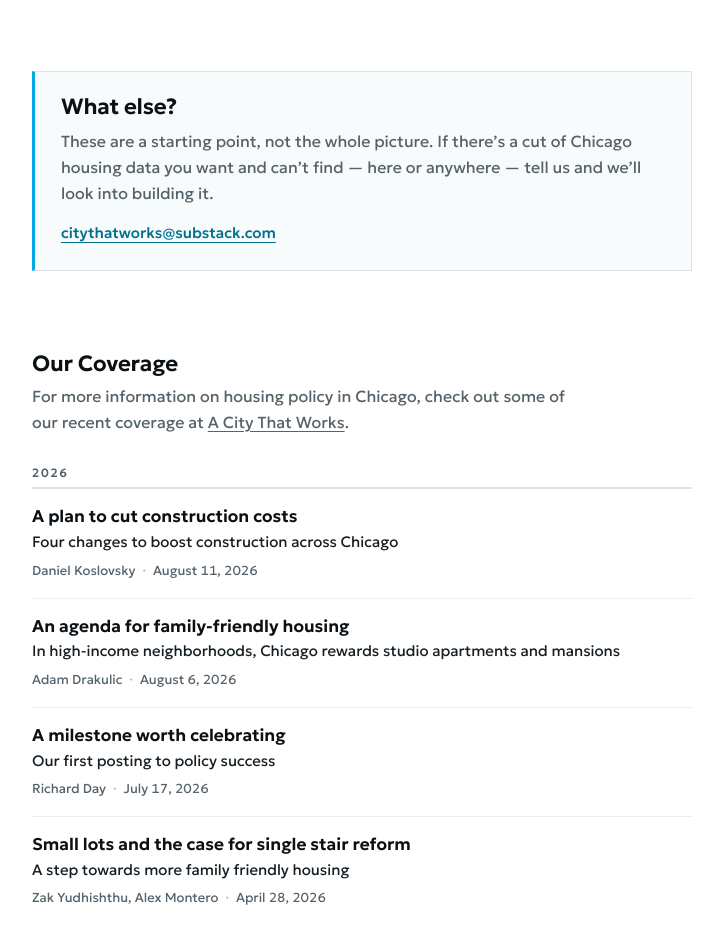
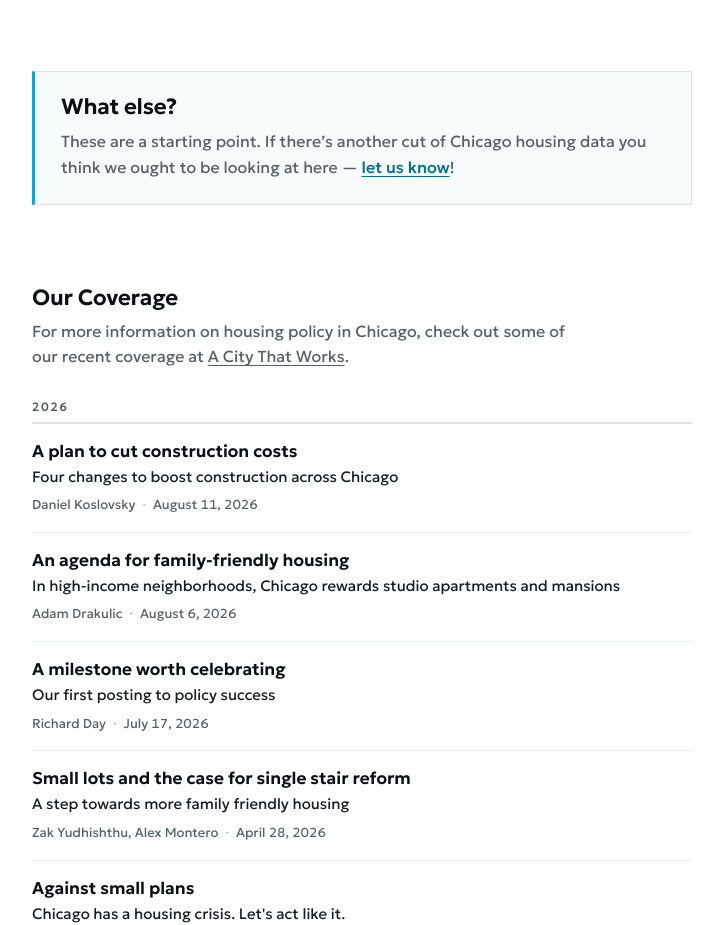
Before and after one commit to MisterClean/chicago-housing-tracker, a React (Vite) app: page / in a window 1280 px wide. Shown: the part 1480-2405 px from the top of the page, without its empty margins (278-1001 px from the left). Built offline with nearby package versions, Linux system fonts and the light colour scheme.

Commit message:
Reword the "What else?" prompt
Shorter ask, with "let us know" carrying the mailto inline rather than a
bare address on its own line.

```diff
--- a/src/pages/Home.tsx
+++ b/src/pages/Home.tsx
@@ -64,18 +64,17 @@ export function Home() {
         <div className="suggest">
           <h2 className="suggest-heading">What else?</h2>
           <p className="suggest-body">
-            These are a starting point, not the whole picture. If there&rsquo;s a cut of
-            Chicago housing data you want and can&rsquo;t find &mdash; here or anywhere
-            &mdash; tell us and we&rsquo;ll look into building it.
+            These are a starting point. If there&rsquo;s another cut of Chicago housing data
+            you think we ought to be looking at here &mdash;{" "}
+            <a
+              href={`mailto:${SUGGEST_EMAIL}?subject=${encodeURIComponent(
+                "Chicago Housing Tracker: suggestion"
+              )}`}
+            >
+              let us know
+            </a>
+            !
           </p>
-          <a
-            className="suggest-cta"
-            href={`mailto:${SUGGEST_EMAIL}?subject=${encodeURIComponent(
-              "Chicago Housing Tracker: suggestion"
-            )}`}
-          >
-            {SUGGEST_EMAIL}
-          </a>
         </div>
       </section>
 
--- a/src/styles/site.css
+++ b/src/styles/site.css
@@ -601,16 +601,13 @@
   margin-top: 8px;
 }
 
-.suggest-cta {
-  display: inline-block;
-  margin-top: 14px;
-  font-size: 15px;
+.suggest-body a {
+  color: var(--accent-text);
   font-weight: 500;
-  color: var(--accent-text);
   text-decoration: underline;
-  text-underline-offset: 4px;
+  text-underline-offset: 3px;
 }
 
-.suggest-cta:hover {
+.suggest-body a:hover {
   color: var(--ink);
 }
```
